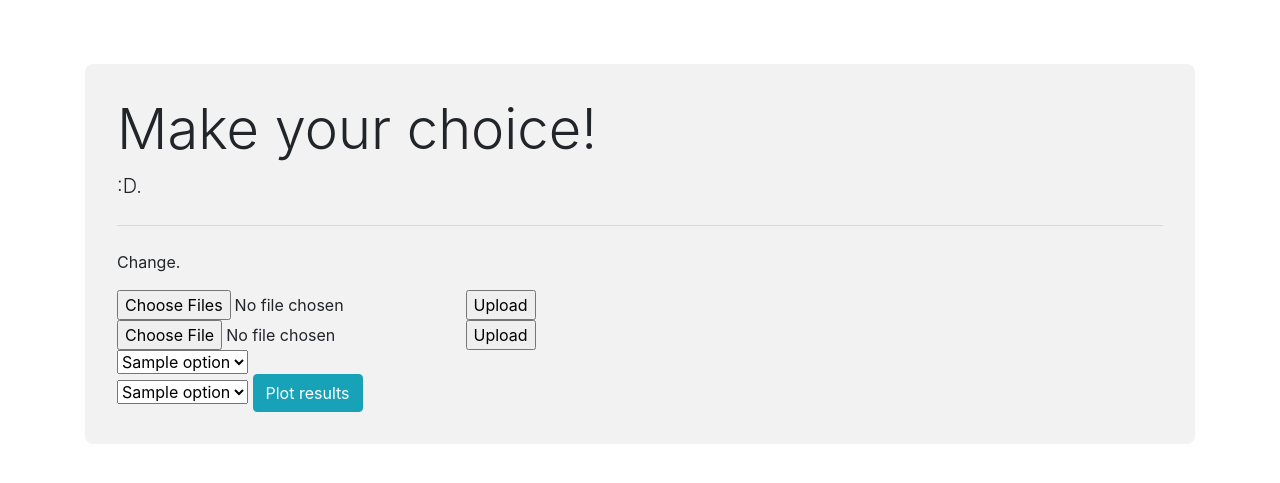
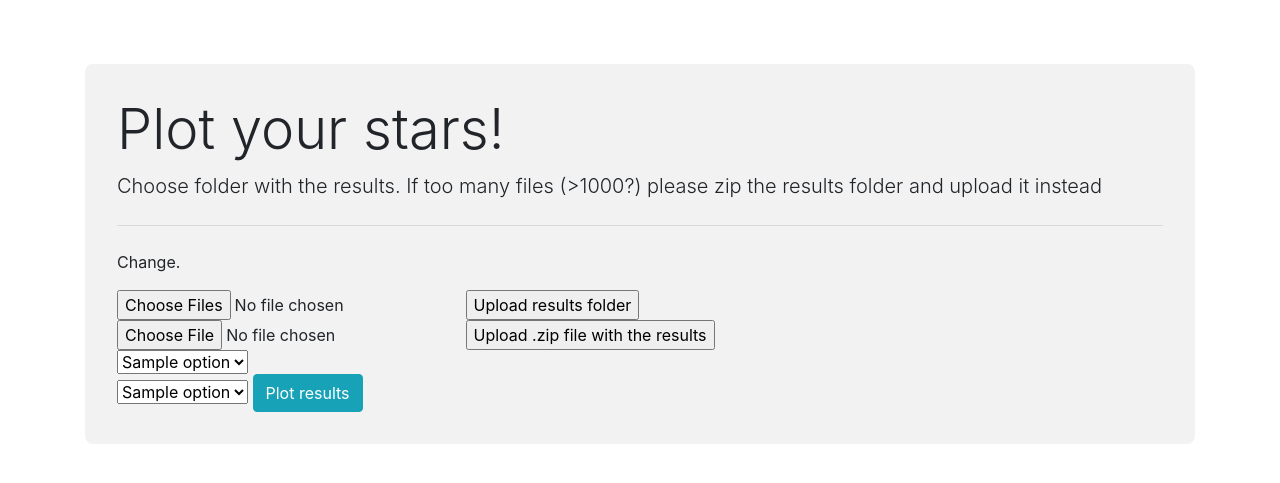
Before and after one commit to stormnick/TSGuiPy, a Flask app: template src/templates/analyse_results.html in a window 1280 px wide. Shown: the part 56-539 px from the top of the page. Run offline with Flask 3, Linux system fonts and the light colour scheme; the template is opened without the code that fills it: most values are stand-ins (such as "Sample title", 1, 10 or a date in 2020); some libraries are stand-ins or nearby versions.

Commit message:
small fixes

```diff
--- a/src/plot.py
+++ b/src/plot.py
@@ -22,7 +22,8 @@ def create_plot_data(x_fitted, y_fitted, x_obs, y_obs, left_line, right_line, ce
     xlimit = [left_line - 0.1, right_line + 0.1]
     # find y_fitted that is within xlimit
     y_fitted2 = y_fitted[(x_fitted >= xlimit[0]) & (x_fitted <= xlimit[1])]
-    ylimit = min(y_fitted2) - 0.03, max(y_fitted2) + 0.03
+    max_y = max(max(y_fitted2) + 0.03, 1.03)
+    ylimit = min(y_fitted2) - 0.03, max_y
     layout = go.Layout(title=title)
     fig = go.Figure(data=[trace_obs, trace, trace_left_line, trace_right_line, trace_centre_line], layout=layout, layout_xaxis_range=xlimit, layout_yaxis_range=ylimit)
     return fig
--- a/src/templates/analyse_results.html
+++ b/src/templates/analyse_results.html
@@ -118,17 +118,17 @@
     <!-- Jumbotron -->
     <div class="container">
         <div class="jumbotron">
-            <h1 class="display-4">Make your choice!</h1>
-            <p class="lead">:D.</p>
+            <h1 class="display-4">Plot your stars!</h1>
+            <p class="lead">Choose folder with the results. If too many files (>1000?) please zip the results folder and upload it instead</p>
             <hr class="my-4">
             <p>Change.</p>
             <form id="uploadForm" action="/upload" method="post" enctype="multipart/form-data">
                 <input type="file" name="folder" webkitdirectory directory multiple>
-                <input type="submit" value="Upload">
+                <input type="submit" value="Upload results folder">
             </form>
             <form id="uploadForm_zip" action="/upload_zip" method="post" enctype="multipart/form-data">
                 <input type="file" name="file" accept=".zip">
-                <input type="submit" value="Upload">
+                <input type="submit" value="Upload .zip file with the results">
             </form>
 
             <form id="specnameChoiceForm" method="post">
```
